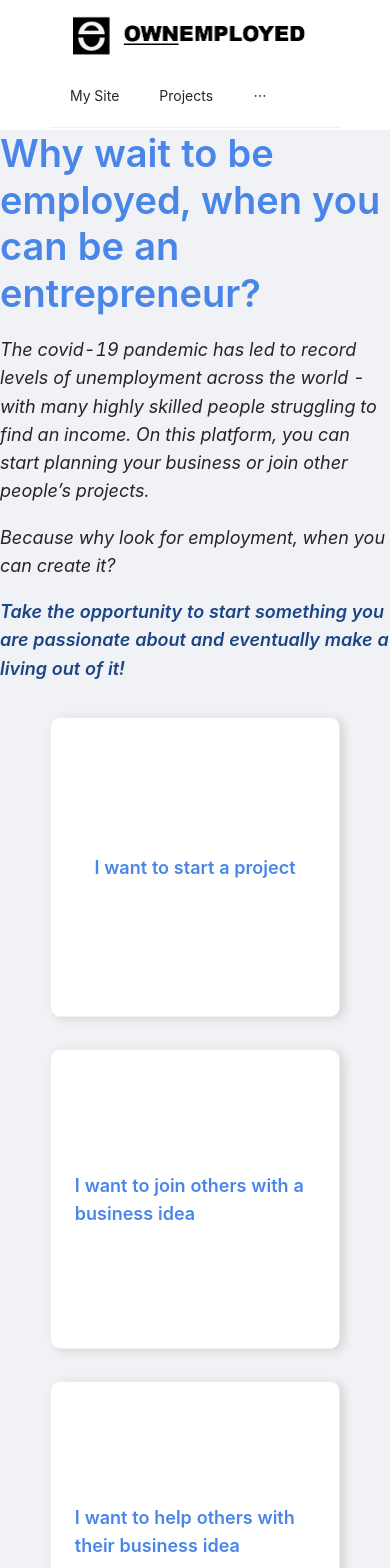
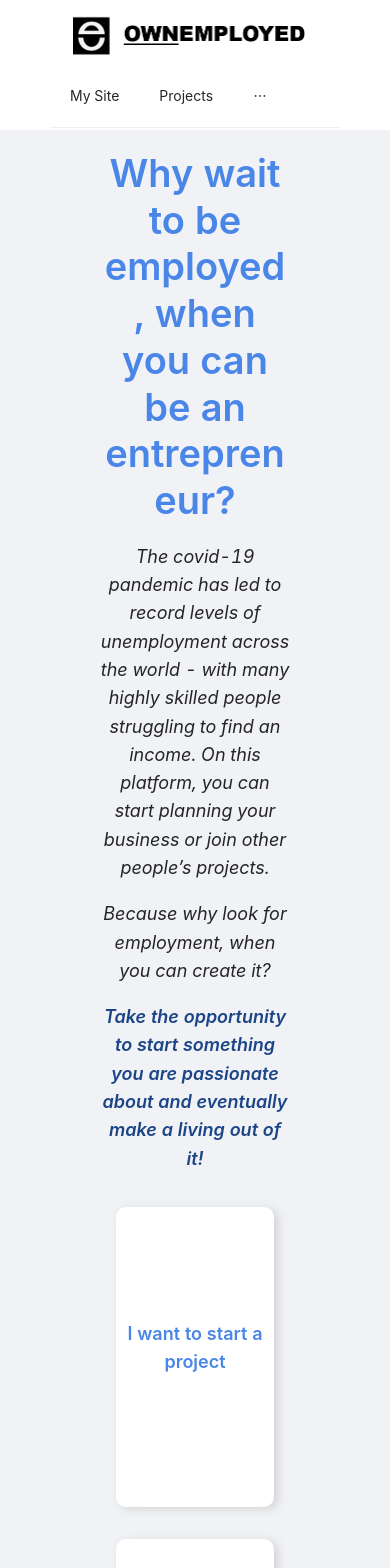
Before and after one commit to Ownemployed-Team/ownemployed, a React (Create React App) app: page / in a window 390 px wide. Shown: the top 1568 px of the page. Built offline with nearby package versions, Linux system fonts and the light colour scheme.

Commit message:
Mobile site (#52)
* Reverting this for now as a quick fix, we can take another
look at some of these changes later.

This reverts commit a328a1dc2e4e24ad01fdbb2ee744fc9127a30bf6.

* responsive column flow for small screens

```diff
--- a/src/components/BusinessCard.js
+++ b/src/components/BusinessCard.js
@@ -6,27 +6,26 @@ import { colors } from '../utils/colors'
 const { Meta } = Card
 
 const BusinessCard = ({ business, style }) => {
-  let summary = business.tagline || ""
-  summary = summary.length < 40 ? summary : (summary.substring(0,40) + "...")
   let avatar = require('../static/avatars/business/default.png')
   try {
       avatar = require(`../static/avatars/business/${business.id}.png`)
   } catch (e) {}
     return (
-      <Link to={`/projects/${business.id}`} style={style}>
-        <Card
-          style={{...{},...style}}
-          title={business.name}
-          size="small"
-        >
+      <Link to={`/projects/${business.id}`}>
+        <Card style={{ height: '220px', width: '300px', margin: '8px' }} title={business.name}>
         <Meta
             avatar={<Avatar src={avatar}/>}
-            description={summary}
+            title={business.name}
+            description={business.tagline}
             />
             <div
             style={{
                 fontSize: '12px',
                 color: colors.primaryLight,
+                padding: '8px 24px',
+                position: 'absolute',
+                bottom: '10px',
+                left: '0px'
                 }}
                 >
                 {business.status ? `Status: ${business.status}` : ''}
--- a/src/components/BusinessProfile.js
+++ b/src/components/BusinessProfile.js
@@ -33,7 +33,7 @@ const BusinessProfile = () => {
                     ]}
                     />
                 <Row gutter={16}>
-                    <Col span={12}>
+                    <Col md={24} lg={12}>
                         <Card cover={<img alt='business' src={image}/>}>
                             <Descriptions  column={1}>
                                 {business.valueProposition &&
@@ -41,14 +41,14 @@ const BusinessProfile = () => {
                                 }
                                 {owners.length > 0 &&
                                     <Descriptions.Item label="Founder">
-                                        {owners.map(owner => <UserCard user={owner} />)}
+                                        {owners.map(owner => <UserCard key={owner.id} user={owner} />)}
                                     </Descriptions.Item>
                                 }
                             </Descriptions>
                         </Card>
 
                     </Col>
-                    <Col span={12}>
+                    <Col md={24} lg={12}>
                         <TagsCard
                             title="Key Activities"
                             tags={business.keyActivities}
--- a/src/components/ExploreIdeas.js
+++ b/src/components/ExploreIdeas.js
@@ -1,5 +1,5 @@
 import React from 'react'
-import {Row, Col} from 'antd'
+import { Grid, Row, Col } from 'antd'
 import PageLayout from './PageLayout'
 import BusinessCard from './BusinessCard'
 import businesses from '../data/businesses.json'
@@ -7,9 +7,10 @@ import PageIntro from './PageIntro'
 import {useLocation} from "react-router"
 import Filter from './Filter'
 import businessTags from "../utils/businessTags";
-import {projects} from '../data/content.json'
+import { projects } from '../data/content.json'
 
-const {title, summary} = projects
+const { title, summary } = projects
+const { useBreakpoint } = Grid
 
 const ExploreIdeas = () => {
   const selectedString = new URLSearchParams(useLocation().search).get("selected") || "[]"
@@ -23,18 +24,19 @@ const ExploreIdeas = () => {
     )
   }
   const allBusinessTags = [...new Set([].concat(...Object.values(businesses).map(business => businessTags(business))))].sort()
+
+  const screens = useBreakpoint()
+  const useFullWidth = !screens.xl
+
   return (
   <PageLayout>
     <PageIntro
       title={title}
       summary={summary}
-        actions={[{
-          text: "Add a Project", onClick: () => {
-          }
-        }]}
+      actions={[{ text: "Add a Project", onClick: () => {}}]}
       />
-      <Row>
-        <Col span={4}>
+    <Row gutter={[16,16]}>
+      <Col lg={24} xl={4}>
         <Filter
           baseUrl="/projects"
           options={allBusinessTags}
@@ -42,19 +44,10 @@ const ExploreIdeas = () => {
           title='Filter Projects by Tag'
           />
       </Col>
-
-        <Col span={20} >
-          <Row  justify="space-around" align="top" gutter={[24,24]}>
-            {selectedBusinesses.map((business) => (
-              <Col xs={20} sm={16} md={12} lg={10} xl={6}>
-                <BusinessCard
-                  key={business.id}
-                  business={business}
-                  style={{minHeight:"150px"}}
-                />
-              </Col>
-            ))}
-          </Row>
+      <Col lg={24} xl={20} style={{ padding: '0 32px' }}>
+        <div style={{ display: 'flex', flexWrap: 'wrap', justifyContent: useFullWidth ? 'center' : 'flex-start' }}>
+          {selectedBusinesses.map((business) => (<BusinessCard key={business.id} business={business}/>))}
+        </div>
       </Col>
     </Row>
 
--- a/src/components/Home.js
+++ b/src/components/Home.js
@@ -8,20 +8,22 @@ import { homepage } from '../data/content.json'
 const { Paragraph, Title} = Typography
 const { title, p1, p2, p3, box1, box2, box3 } = homepage
 
-const Home = () => (
-  <PageLayout style={{ textAlign: 'center'}}>
-
+const Home = () => {
+  return (
+    <PageLayout>
+      <div style={{ textAlign: 'center'}}>
         <Title style={{ color: colors.primaryLight }}>{title}</Title>
         <Paragraph style={{ fontSize: '18px', fontStyle: 'italic' }}>{p1}</Paragraph>
         <Paragraph style={{ fontSize: '18px', fontStyle: 'italic' }}>{p2}</Paragraph>
         <Paragraph style={{ fontSize: '18px', fontStyle: 'italic', color: colors.primaryDark, fontWeight: '600' }}>{p3}</Paragraph>
-      <Row  justify="space-around" align="middle" gutter={16}>
-        <Col xs={20} sm={16} md={12} lg={8} xl={6}><LandingPageCard style={{ textAlign: 'center'}} text={box1} to="/projects"/></Col>
-        <Col xs={20} sm={16} md={12} lg={8} xl={6}><LandingPageCard style={{ textAlign: 'center'}} text={box2} to="/projects"/></Col>
-        <Col xs={20} sm={16} md={12} lg={8} xl={6}><LandingPageCard style={{ textAlign: 'center'}} text={box3} to="/projects"/></Col>
+        <Row gutter={16}>
+          <Col md={24} lg={8} flex='auto'><LandingPageCard text={box1} to="/projects"/></Col>
+          <Col md={24} lg={8} flex='auto'><LandingPageCard text={box2} to="/projects"/></Col>
+          <Col md={24} lg={8} flex='auto'><LandingPageCard text={box3} to="/projects"/></Col>
         </Row>
-
+      </div>
     </PageLayout>
   )
+}
 
 export default Home
--- a/src/components/LandingPageCard.js
+++ b/src/components/LandingPageCard.js
@@ -7,20 +7,29 @@ const {Paragraph} = Typography
 
 const LandingPageCard = ({text, to}) => (
   <Link to={to}>
-    <Card
-      bodyStyle={{display: 'flex', alignItems: 'center', height: '300px'}}
-      style={{height: '300px', borderRadius: '10px', boxShadow: '4px 2px 10px lightgray', margin: '16px'}}
-    >
+    <div
+      style={{
+        height: '300px',
+        borderRadius: '10px',
+        boxShadow: '4px 2px 10px lightgray',
+        margin: '16px',
+        background: 'white',
+        display: 'flex',
+        alignItems: 'center',
+        justifyContent: 'center'
+      }}
+      >
       <Paragraph
         style={{
-          margin: 'auto',
           fontSize: '18px',
           color: colors.primaryLight,
-          fontWeight: '600'
+          fontWeight: '600',
+          width: '240px',
         }}
-      >{text}
+        >
+        {text}
       </Paragraph>
-    </Card>
+    </div>
   </Link>
 )
 
--- a/src/components/Members.js
+++ b/src/components/Members.js
@@ -1,5 +1,5 @@
 import React from 'react'
-import { Row, Col } from 'antd'
+import { Grid, Row, Col } from 'antd'
 import PageLayout from './PageLayout'
 import UserCard from './UserCard'
 import PageIntro from './PageIntro'
@@ -7,7 +7,8 @@ import Filter from './Filter'
 import {useLocation} from "react-router"
 import users from '../data/users.json'
 import userTags from "../utils/userTags";
-import BusinessCard from "./BusinessCard";
+
+const { useBreakpoint } = Grid
 
 const Members = () => {
   const selectedString = new URLSearchParams(useLocation().search).get("selected") || "[]"
@@ -22,14 +23,17 @@ const Members = () => {
   }
   const allUserTags = [...new Set([].concat(...Object.values(users).map(user => userTags(user))))].sort()
 
+  const screens = useBreakpoint()
+  const useFullWidth = !screens.xl
+
   return (
     <PageLayout>
       <PageIntro
         title="Meet Our Members"
         summary="Look for Ownemployed members to collaborate with, or for others who share your interests."
         />
-      <Row>
-        <Col span={4}>
+      <Row gutter={[16,16]}>
+        <Col lg={24} xl={4}>
           <Filter
             baseUrl="/members"
             options={allUserTags}
@@ -37,17 +41,11 @@ const Members = () => {
             title='Filter Members by Tag'
             />
         </Col>
-        <Col span={20}>
-          <Row  justify="space-around" align="top" gutter={[8,24]}>
-            {selectedUsers.map((user) => (
-              <Col xs={20} sm={16} md={12} lg={8} xl={4} >
-                <UserCard key={user.id} user={user} style={{minHeight: "260px"}}/>
-              </Col>
-            ))}
-          </Row>
+        <Col lg={24} xl={20} style={{ padding: '0 32px' }}>
+          <div style={{ display: 'flex', flexWrap: 'wrap', justifyContent: useFullWidth ? 'center' : 'flex-start' }}>
+            {selectedUsers.map((user) => (<UserCard key={user.id} user={user}/>))}
+          </div>
         </Col>
-
-
     </Row>
     </PageLayout>
   )
--- a/src/components/PageLayout.js
+++ b/src/components/PageLayout.js
@@ -19,7 +19,7 @@ const PageLayout = ({ children }) => (
         <Menu.Item>Login/register</Menu.Item>
       </Menu>
     </Header>
-    <Content >
+    <Content style={{ padding: '20px 100px' }}>
       {children}
     </Content>
     <Footer style={{background: '#ffffff', textAlign: 'right'}}>
--- a/src/components/UserCard.js
+++ b/src/components/UserCard.js
@@ -8,26 +8,24 @@ const UserCard = ({user, style}) => {
   try {
       avatar = require(`../static/avatars/user/${user.id}.png`)
   } catch (e) {}
-  let summary = user.summary || ""
-  summary = summary.length < 40 ? summary : (summary.substring(0,40) + "...")
   return (
     <Link to={`/members/${user.id}`}>
       <Card
+        bodyStyle={{ padding: '16px 0' }}
         cover={
           <div style={{height: '110px', width: '100%'}}>
             <img alt='member' src={avatar} style={{ height: '110px'}}/>
           </div>
         }
-        size="small"
-        style={{...{},...style}}
+        style={{height: '300px', width: '300px', margin: '8px', padding: '24px'}}
       >
         <Meta
           title={user.name}
-          description={summary}
+          description={user.summary}
         />
         <div style={{ fontSize: '12px', paddingTop: '12px'}}>
           {user.location
-            ? `${user.location}`
+            ? `Location: ${user.location}`
             : ''
           }
         </div>
```
Also changed, not shown: src/components/UserProfile.js (+7 -7 lines). Lines whose indentation alone changed are shown as unchanged.
